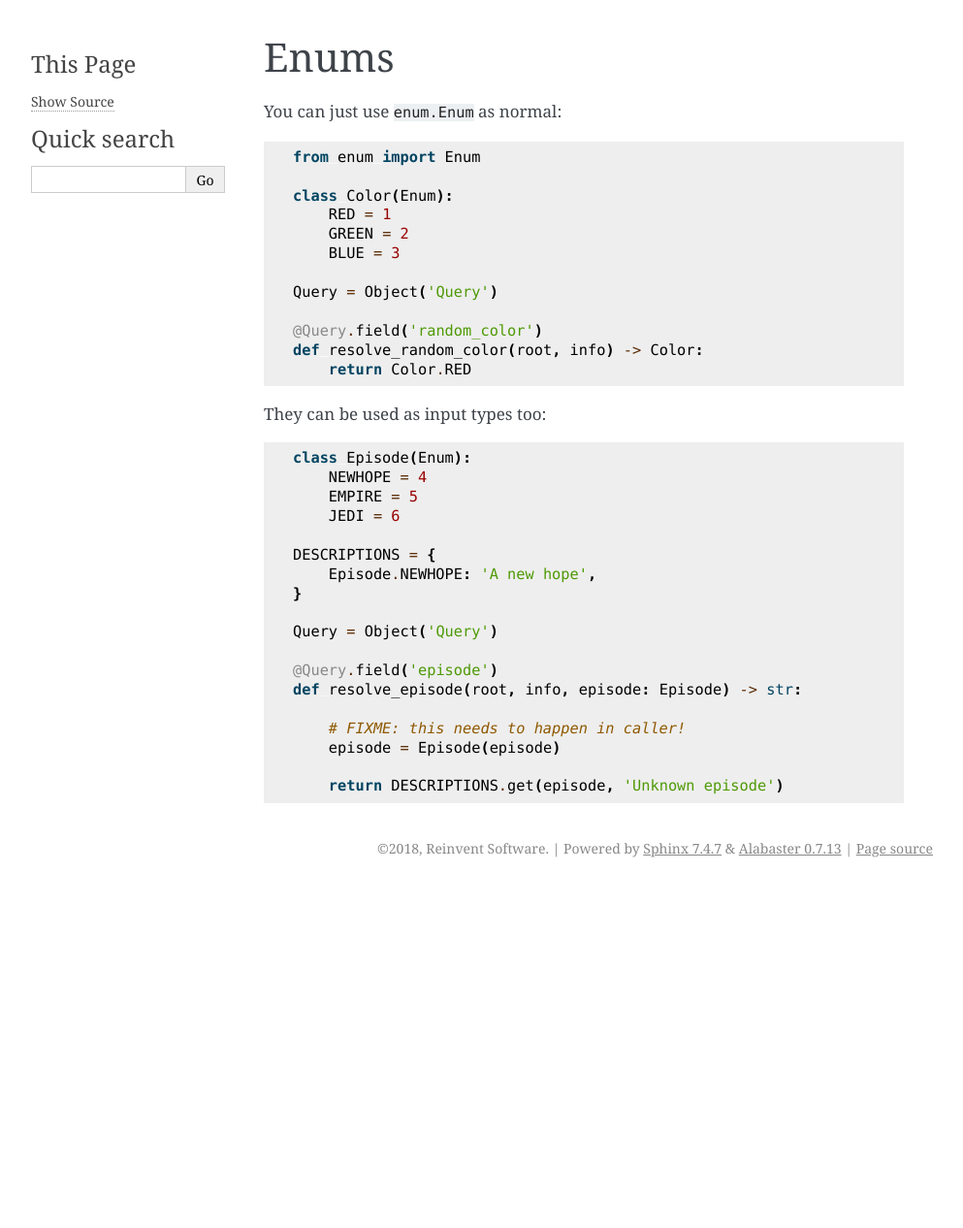
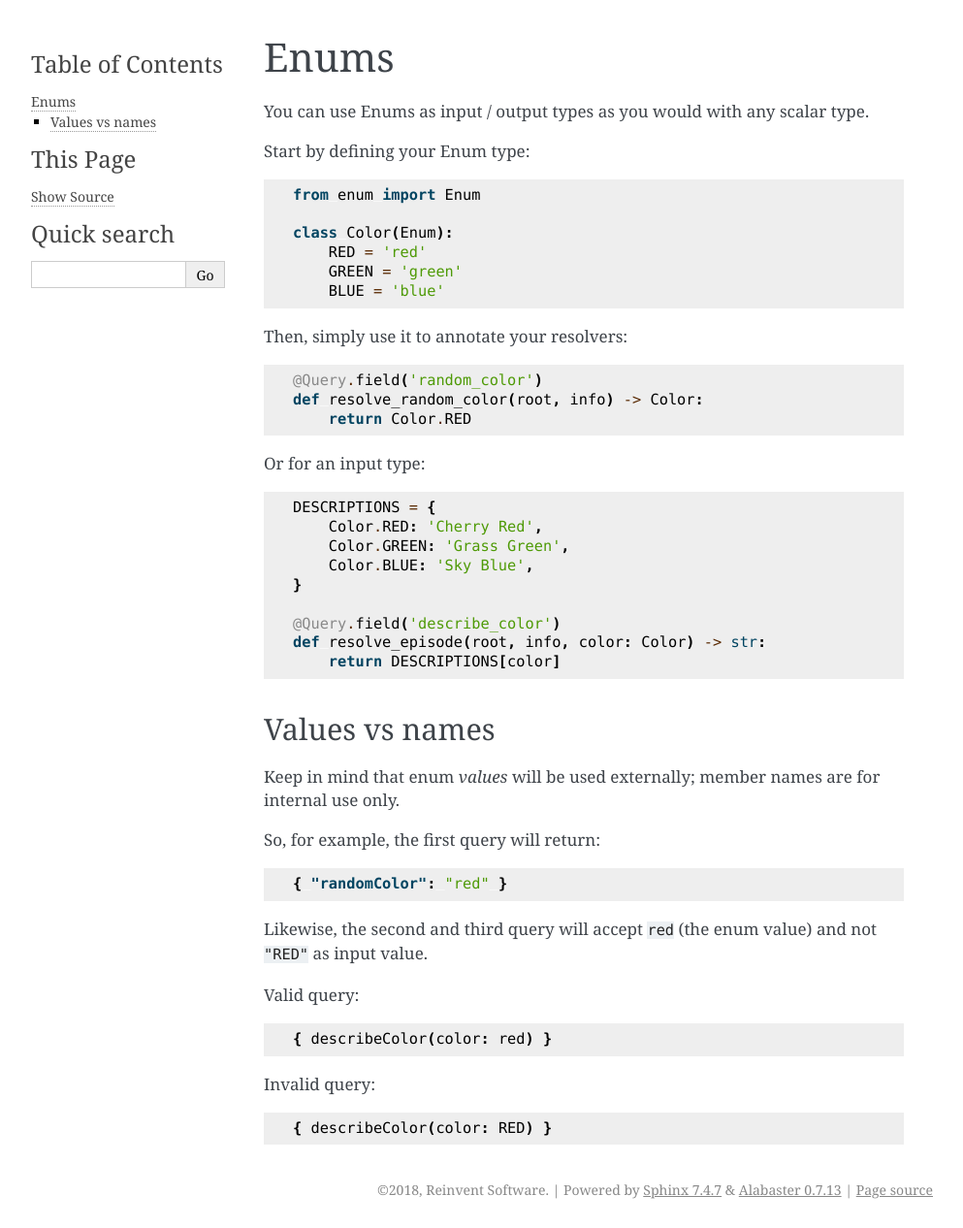
Before and after one commit to rshk/pyql, a Sphinx documentation site: the page built from docs/schema/enums.rst, in a window 1280 px wide. Shown: the whole page at 97% size, without its empty margins (148-1141 px from the left). Built offline with Sphinx 7.4.7, drawn with Linux system fonts in a browser that asks for light colours; before the commit the page ends 914 px from its top, so only the background shows below that.

Commit message:
Document enums

```diff
--- a/docs/schema/enums.rst
+++ b/docs/schema/enums.rst
@@ -1,7 +1,9 @@
 Enums
 #####
 
-You can just use ``enum.Enum`` as normal:
+You can use Enums as input / output types as you would with any scalar type.
+
+Start by defining your Enum type:
 
 
 .. code-block:: python
@@ -9,37 +11,56 @@ You can just use ``enum.Enum`` as normal:
     from enum import Enum
 
     class Color(Enum):
-        RED = 1
-        GREEN = 2
-        BLUE = 3
+        RED = 'red'
+        GREEN = 'green'
+        BLUE = 'blue'
 
-    Query = Object('Query')
+
+Then, simply use it to annotate your resolvers:
+
+
+.. code-block:: python
 
     @Query.field('random_color')
     def resolve_random_color(root, info) -> Color:
         return Color.RED
 
 
-They can be used as input types too:
+Or for an input type:
 
 
 .. code-block:: python
 
-    class Episode(Enum):
-        NEWHOPE = 4
-        EMPIRE = 5
-        JEDI = 6
-
     DESCRIPTIONS = {
-        Episode.NEWHOPE: 'A new hope',
+        Color.RED: 'Cherry Red',
+        Color.GREEN: 'Grass Green',
+        Color.BLUE: 'Sky Blue',
     }
 
-    Query = Object('Query')
+    @Query.field('describe_color')
+    def resolve_episode(root, info, color: Color) -> str:
+        return DESCRIPTIONS[color]
 
-    @Query.field('episode')
-    def resolve_episode(root, info, episode: Episode) -> str:
 
-        # FIXME: this needs to happen in caller!
-        episode = Episode(episode)
+Values vs names
+===============
 
-        return DESCRIPTIONS.get(episode, 'Unknown episode')
+Keep in mind that enum *values* will be used externally; member names
+are for internal use only.
+
+So, for example, the first query will return:
+
+.. code-block:: json
+
+    { "randomColor": "red" }
+
+Likewise, the second and third query will accept ``red`` (the enum
+value) and not ``"RED"`` as input value.
+
+Valid query::
+
+    { describeColor(color: red) }
+
+Invalid query::
+
+    { describeColor(color: RED) }
```
